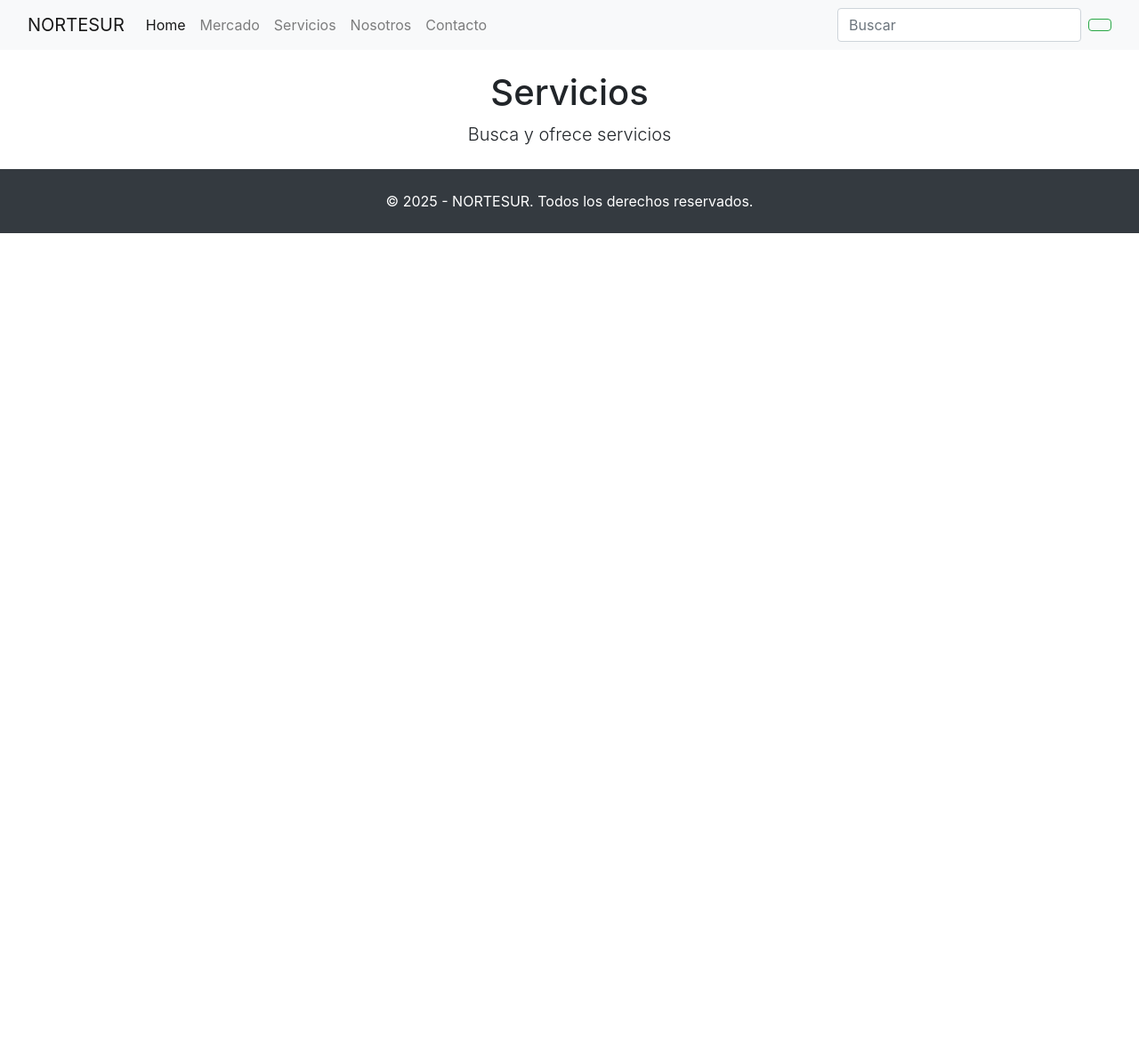
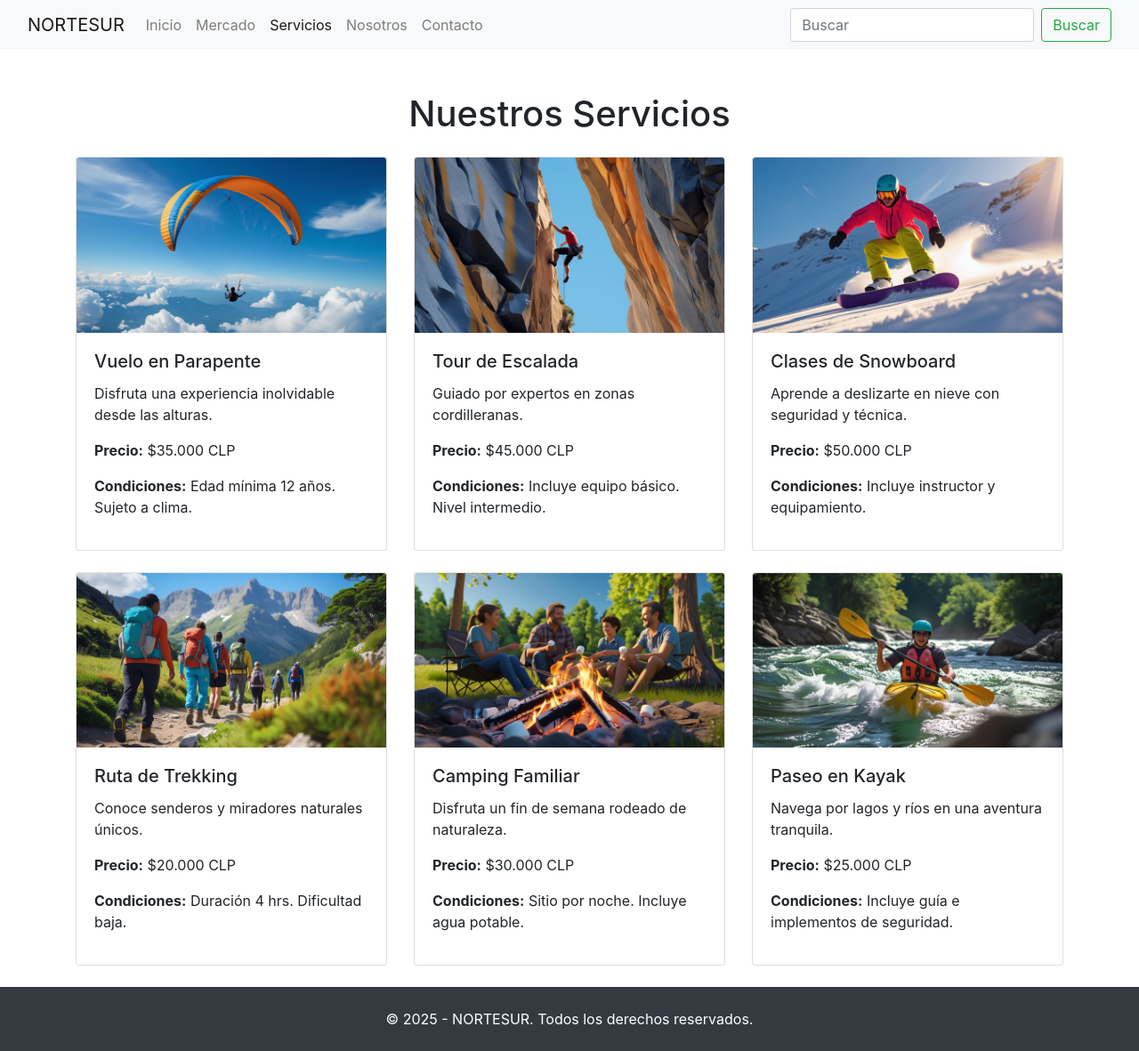
Before and after one commit to somerdeveloper/NORTESUR_DOS, a plain HTML site: page servicio.html in a window 1280 px wide. Shown: the whole page at 89% size. Before the commit the page ends 800 px from the top, so only its background shows below. Drawn offline with nearby package versions, Linux system fonts and the light colour scheme.

Commit message:
3R COMMIT EV
CAMBIOS FINALES

```diff
--- a/servicio.html
+++ b/servicio.html
@@ -10,90 +10,122 @@
 </head>
 <body>
 
+<!-- NAVBAR -->
 <nav class="navbar navbar-expand-lg navbar-light bg-light">
   <div class="container-fluid">
-
-    <!-- Logo / Marca -->
-    <a class="navbar-brand" href="#">
-      <i class="bi bi-house-door-fill"></i> NORTESUR
-    </a>
-
-    <!-- Botón hamburguesa para pantallas pequeñas -->
-    <button class="navbar-toggler" type="button" data-toggle="collapse" data-target="#menuPrincipal" aria-controls="menuPrincipal" aria-expanded="false" aria-label="Toggle navigation">
+    <a class="navbar-brand" href="#">NORTESUR</a>
+    <button class="navbar-toggler" type="button" data-toggle="collapse" data-target="#menuPrincipal">
       <span class="navbar-toggler-icon"></span>
     </button>
 
-    <!-- Contenedor del menú colapsable -->
     <div class="collapse navbar-collapse" id="menuPrincipal">
-      <ul class="navbar-nav mr-auto mb-2 mb-lg-0">
-
-        <li class="nav-item">
-          <a class="nav-link active" aria-current="page" href="index.html">
-            <i class="bi bi-house-door"></i> Home
-          </a>
-        </li>
-
-        <li class="nav-item">
-          <a class="nav-link" href="mercado.html">
-            <i class="bi bi-envelope"></i> Mercado
-          </a>
-        </li>
-
-        <li class="nav-item">
-          <a class="nav-link" href="servicio.html">
-            <i class="bi bi-envelope"></i> Servicios
-          </a>
-        </li>
-
-        <li class="nav-item">
-          <a class="nav-link" href="nosotros.html">
-            <i class="bi bi-envelope"></i> Nosotros
-          </a>
-        </li>
-
-        <li class="nav-item">
-          <a class="nav-link" href="contacto.html">
-            <i class="bi bi-envelope"></i> Contacto
-          </a>
-        </li>
+      <ul class="navbar-nav mr-auto">
+        <li class="nav-item"><a class="nav-link" href="index.html">Inicio</a></li>
+        <li class="nav-item"><a class="nav-link" href="mercado.html">Mercado</a></li>
+        <li class="nav-item"><a class="nav-link active" href="servicio.html">Servicios</a></li>
+        <li class="nav-item"><a class="nav-link" href="nosotros.html">Nosotros</a></li>
+        <li class="nav-item"><a class="nav-link" href="contacto.html">Contacto</a></li>
       </ul>
-
-      <!-- Formulario de búsqueda -->
       <form class="form-inline my-2 my-lg-0">
         <input class="form-control mr-sm-2" type="search" placeholder="Buscar" aria-label="Buscar">
-        <button class="btn btn-outline-success my-2 my-sm-0" type="submit">
-          <i class="bi bi-search"></i>
-        </button>
+        <button class="btn btn-outline-success my-2 my-sm-0" type="submit">Buscar</button>
       </form>
     </div>
   </div>
 </nav>
 
+<!-- CONTENIDO -->
+<div class="container mt-5">
+  <h1 class="text-center mb-4">Nuestros Servicios</h1>
+  <div class="row">
 
-  <!-- Botoner conacto -->
-  <div class="container text-center my-4">
-
-	<div class="container text-center my-4">
-
-		<!-- Texto -->
-		<div class="col-md-12">
-		  <h1 class="mb-12">Servicios</h1>
-		  <p class="lead">
-			Busca y ofrece servicios
-		  </p>
+    <!-- Servicio 1 -->
+    <div class="col-md-4 mb-4">
+      <div class="card h-100">
+        <img src="img/parapente.jpg" class="card-img-top" alt="Parapente">
+        <div class="card-body">
+          <h5 class="card-title">Vuelo en Parapente</h5>
+          <p class="card-text">Disfruta una experiencia inolvidable desde las alturas.</p>
+          <p><strong>Precio:</strong> $35.000 CLP</p>
+          <p><strong>Condiciones:</strong> Edad mínima 12 años. Sujeto a clima.</p>
+        </div>
+      </div>
     </div>
 
+    <!-- Servicio 2 -->
+    <div class="col-md-4 mb-4">
+      <div class="card h-100">
+        <img src="img/escalada.jpg" class="card-img-top" alt="Escalada">
+        <div class="card-body">
+          <h5 class="card-title">Tour de Escalada</h5>
+          <p class="card-text">Guiado por expertos en zonas cordilleranas.</p>
+          <p><strong>Precio:</strong> $45.000 CLP</p>
+          <p><strong>Condiciones:</strong> Incluye equipo básico. Nivel intermedio.</p>
+        </div>
+      </div>
+    </div>
 
+    <!-- Servicio 3 -->
+    <div class="col-md-4 mb-4">
+      <div class="card h-100">
+        <img src="img/SNOWBOARD.jpg" class="card-img-top" alt="Snowboard">
+        <div class="card-body">
+          <h5 class="card-title">Clases de Snowboard</h5>
+          <p class="card-text">Aprende a deslizarte en nieve con seguridad y técnica.</p>
+          <p><strong>Precio:</strong> $50.000 CLP</p>
+          <p><strong>Condiciones:</strong> Incluye instructor y equipamiento.</p>
+        </div>
+      </div>
+    </div>
+
+    <!-- Servicio 4 -->
+    <div class="col-md-4 mb-4">
+      <div class="card h-100">
+        <img src="img/trekking.jpg" class="card-img-top" alt="Trekking">
+        <div class="card-body">
+          <h5 class="card-title">Ruta de Trekking</h5>
+          <p class="card-text">Conoce senderos y miradores naturales únicos.</p>
+          <p><strong>Precio:</strong> $20.000 CLP</p>
+          <p><strong>Condiciones:</strong> Duración 4 hrs. Dificultad baja.</p>
+        </div>
+      </div>
+    </div>
+
+    <!-- Servicio 5 -->
+    <div class="col-md-4 mb-4">
+      <div class="card h-100">
+        <img src="img/camping.jpg" class="card-img-top" alt="Camping">
+        <div class="card-body">
+          <h5 class="card-title">Camping Familiar</h5>
+          <p class="card-text">Disfruta un fin de semana rodeado de naturaleza.</p>
+          <p><strong>Precio:</strong> $30.000 CLP</p>
+          <p><strong>Condiciones:</strong> Sitio por noche. Incluye agua potable.</p>
+        </div>
+      </div>
+    </div>
+
+    <!-- Servicio 6 -->
+    <div class="col-md-4 mb-4">
+      <div class="card h-100">
+        <img src="img/kayak.jpg" class="card-img-top" alt="Kayak">
+        <div class="card-body">
+          <h5 class="card-title">Paseo en Kayak</h5>
+          <p class="card-text">Navega por lagos y ríos en una aventura tranquila.</p>
+          <p><strong>Precio:</strong> $25.000 CLP</p>
+          <p><strong>Condiciones:</strong> Incluye guía e implementos de seguridad.</p>
+        </div>
+      </div>
     </div>
 
   </div>
+</div>
 
-  <!-- Footer -->
+<!-- FOOTER -->
 <footer class="bg-dark text-white text-center py-4">
   &copy; 2025 - NORTESUR. Todos los derechos reservados.
 </footer>
 
-  <!-- Bootstrap 4.5 JS, jQuery, and Popper.js -->
+<!-- JS -->
 <script src="https://code.jquery.com/jquery-3.5.1.slim.min.js"></script>
 <script src="https://cdn.jsdelivr.net/npm/popper.js@1.16.1/dist/umd/popper.min.js"></script>
 <script src="https://stackpath.bootstrapcdn.com/bootstrap/4.5.2/js/bootstrap.min.js"></script>
```
Also changed, not shown: mercado.html (+42 -1 lines), img/SNOWBOARD.jpg (added), img/camping.jpg (added), img/escalada.jpg (added), img/gorro.jpg (added), img/guantes.jpg (added), img/kayak.jpg (added), img/lampara.jpg (added), img/parapente.jpg (added), img/trekking.jpg (added). Lines whose indentation alone changed are shown as unchanged.
